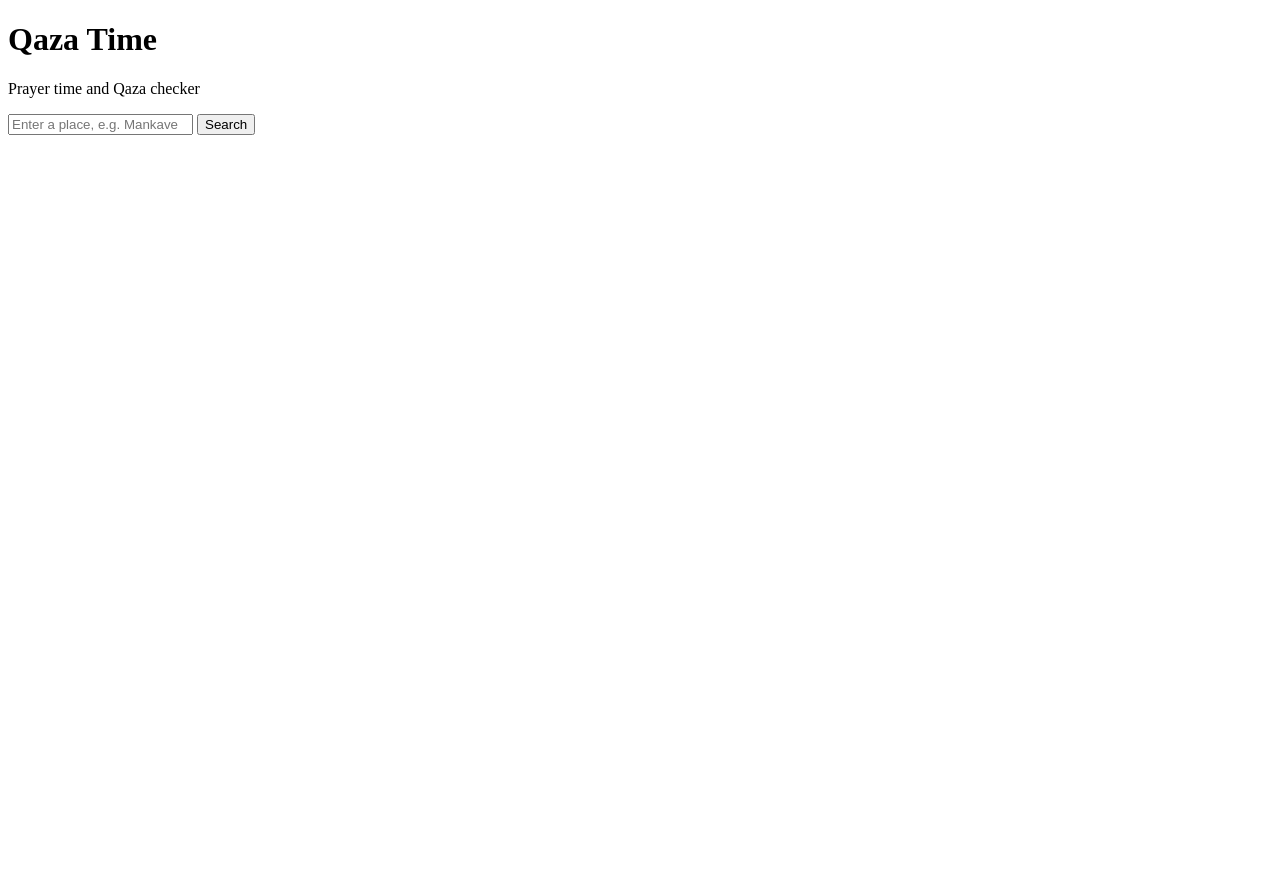
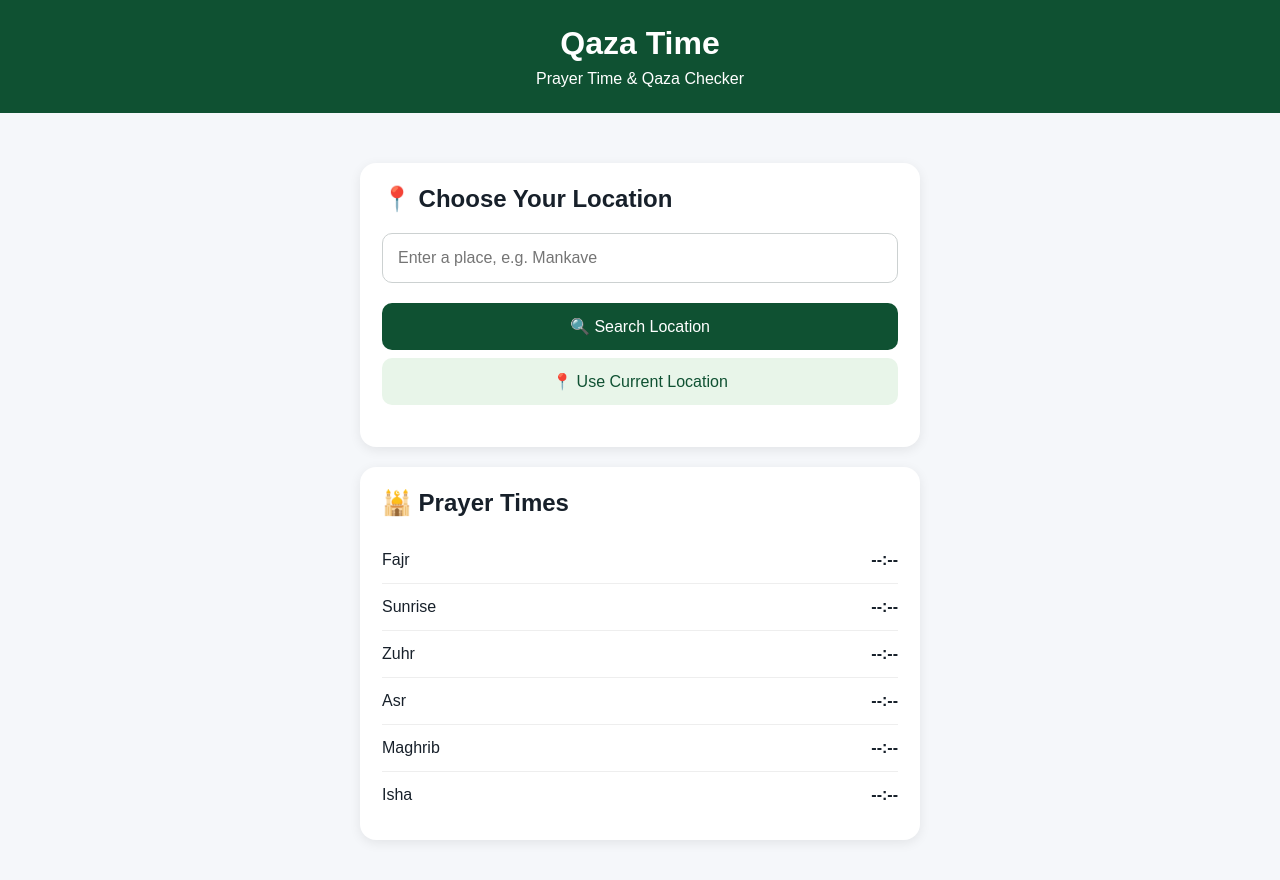
Before and after one commit to techshahidat123-crypto/qaza-app, a plain HTML site: page index.html in a window 1280 px wide. Before the commit the page ends 800 px from the top, so only its background shows below. Drawn offline with Linux system fonts and the light colour scheme.

Commit message:
Refactor index.html layout and styles

```diff
--- a/index.html
+++ b/index.html
@@ -3,30 +3,194 @@
 <head>
   <meta charset="UTF-8">
   <meta name="viewport" content="width=device-width, initial-scale=1.0">
+
   <title>Qaza Time</title>
+
+  <style>
+    * {
+      box-sizing: border-box;
+    }
+
+    body {
+      margin: 0;
+      font-family: Arial, sans-serif;
+      background: #f5f7fa;
+      color: #17202a;
+    }
+
+    .header {
+      background: #0f5132;
+      color: white;
+      padding: 25px 20px;
+      text-align: center;
+    }
+
+    .header h1 {
+      margin: 0;
+      font-size: 32px;
+    }
+
+    .header p {
+      margin: 8px 0 0;
+      font-size: 16px;
+    }
+
+    .container {
+      max-width: 600px;
+      margin: 30px auto;
+      padding: 20px;
+    }
+
+    .card {
+      background: white;
+      border-radius: 16px;
+      padding: 22px;
+      margin-bottom: 20px;
+      box-shadow: 0 3px 12px rgba(0, 0, 0, 0.08);
+    }
+
+    .card h2 {
+      margin-top: 0;
+    }
+
+    .location-input {
+      width: 100%;
+      padding: 15px;
+      font-size: 16px;
+      border: 1px solid #ccd1d1;
+      border-radius: 10px;
+      margin-bottom: 12px;
+    }
+
+    button {
+      width: 100%;
+      padding: 14px;
+      border: none;
+      border-radius: 10px;
+      font-size: 16px;
+      cursor: pointer;
+      margin-top: 8px;
+    }
+
+    .search-button {
+      background: #0f5132;
+      color: white;
+    }
+
+    .current-button {
+      background: #e8f5e9;
+      color: #0f5132;
+    }
+
+    #result {
+      margin-top: 20px;
+      font-size: 16px;
+    }
+
+    .prayer {
+      display: flex;
+      justify-content: space-between;
+      padding: 14px 0;
+      border-bottom: 1px solid #eeeeee;
+    }
+
+    .prayer:last-child {
+      border-bottom: none;
+    }
+  </style>
 </head>
 
 <body>
-  <h1>Qaza Time</h1>
-  <p>Prayer time and Qaza checker</p>
 
-  <input
-    type="text"
-    id="location"
-    placeholder="Enter a place, e.g. Mankave"
-  >
+  <div class="header">
+    <h1>Qaza Time</h1>
+    <p>Prayer Time & Qaza Checker</p>
+  </div>
 
-  <button onclick="searchLocation()">Search</button>
+  <div class="container">
 
-  <p id="result"></p>
+    <div class="card">
+      <h2>📍 Choose Your Location</h2>
+
+      <input
+        class="location-input"
+        id="location"
+        type="text"
+        placeholder="Enter a place, e.g. Mankave"
+      >
+
+      <button
+        class="search-button"
+        onclick="searchLocation()"
+      >
+        🔍 Search Location
+      </button>
+
+      <button
+        class="current-button"
+        onclick="useCurrentLocation()"
+      >
+        📍 Use Current Location
+      </button>
+
+      <div id="result"></div>
+    </div>
+
+    <div class="card">
+      <h2>🕌 Prayer Times</h2>
+
+      <div class="prayer">
+        <span>Fajr</span>
+        <strong>--:--</strong>
+      </div>
+
+      <div class="prayer">
+        <span>Sunrise</span>
+        <strong>--:--</strong>
+      </div>
+
+      <div class="prayer">
+        <span>Zuhr</span>
+        <strong>--:--</strong>
+      </div>
+
+      <div class="prayer">
+        <span>Asr</span>
+        <strong>--:--</strong>
+      </div>
+
+      <div class="prayer">
+        <span>Maghrib</span>
+        <strong>--:--</strong>
+      </div>
+
+      <div class="prayer">
+        <span>Isha</span>
+        <strong>--:--</strong>
+      </div>
+    </div>
+
+  </div>
 
   <script>
     function searchLocation() {
       const location = document.getElementById("location").value;
 
+      if (location.trim() === "") {
+        document.getElementById("result").textContent =
+          "Please enter a place.";
+        return;
+      }
+
       document.getElementById("result").textContent =
-        "You searched for: " + location;
+        "Searching for: " + location;
+    }
+
+    function useCurrentLocation() {
+      document.getElementById("result").textContent =
+        "Current location feature will be added next.";
     }
   </script>
+
 </body>
 </html>
```
